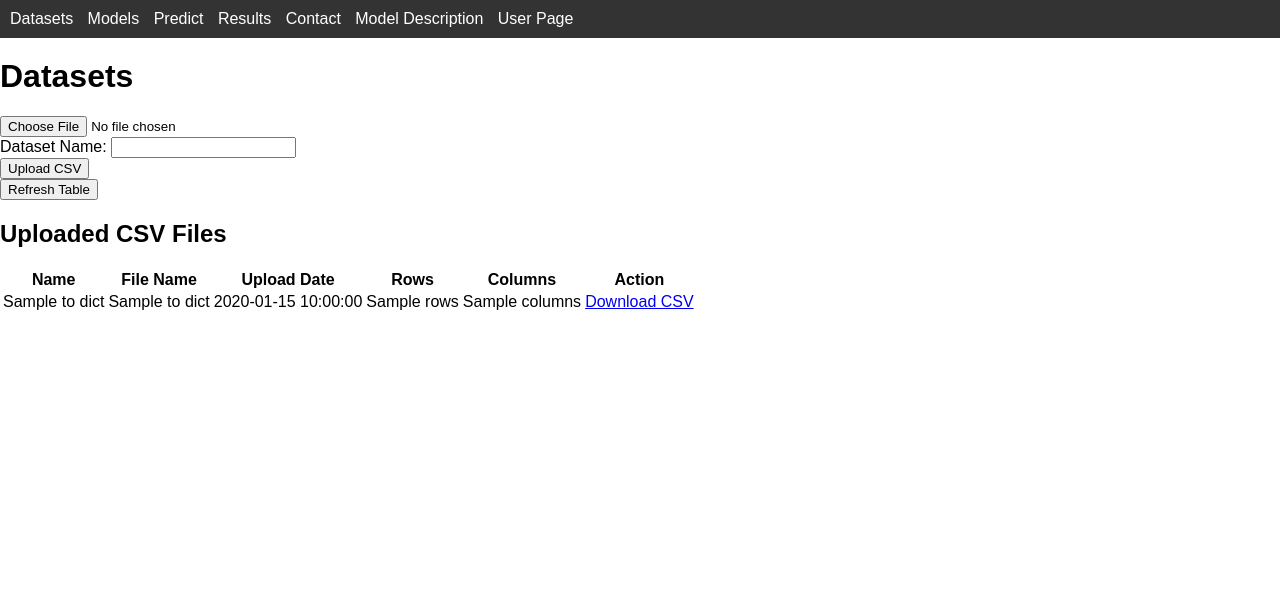
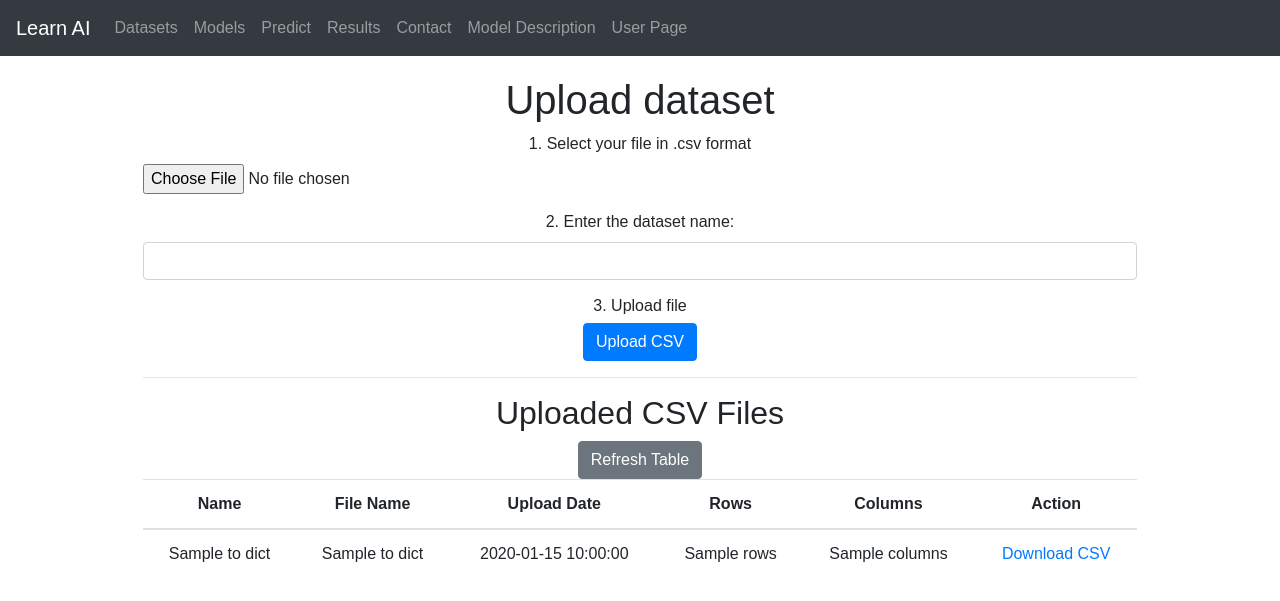
Before and after one commit to Lacia7u7/psychic-giggle, a Flask app: template Forecasting Algorithm/templates/datasets.html in a window 1280 px wide. Shown: the top 601 px of the page. Run offline with Flask 3, Linux system fonts and the light colour scheme; the template is opened without the code that fills it: most values are stand-ins (such as "Sample title", 1, 10 or a date in 2020); some libraries are stand-ins or nearby versions.

Commit message:
estilo en datasets y user page
estilo en datasets y user page

```diff
--- a/Forecasting Algorithm/templates/datasets.html
+++ b/Forecasting Algorithm/templates/datasets.html
@@ -4,29 +4,13 @@
     <meta charset="UTF-8">
     <meta name="viewport" content="width=device-width, initial-scale=1.0">
     <title>Datasets</title>
+    <link rel="stylesheet" href="https://cdnjs.cloudflare.com/ajax/libs/font-awesome/5.15.4/css/all.min.css">
+    <link rel="stylesheet" href="https://maxcdn.bootstrapcdn.com/bootstrap/4.5.2/css/bootstrap.min.css">
     <style>
         body {
             font-family: Arial, sans-serif;
             margin: 0;
             padding: 0;
-        }
-        nav {
-            background-color: #333;
-            color: #fff;
-            padding: 10px;
-        }
-        nav ul {
-            list-style-type: none;
-            padding: 0;
-            margin: 0;
-        }
-        nav ul li {
-            display: inline;
-            margin-right: 10px;
-        }
-        nav ul li a {
-            color: #fff;
-            text-decoration: none;
         }
         h1 {
             margin-top: 20px;
@@ -39,31 +23,60 @@
     </style>
 </head>
 <body>
-<nav>
-    <ul>
-        <li><a href="{{ url_for('datasets') }}">Datasets</a></li>
-        <li><a href="{{ url_for('models') }}">Models</a></li>
-        <li><a href="{{ url_for('predict') }}">Predict</a></li>
-        <li><a href="{{ url_for('results') }}">Results</a></li>
-        <li><a href="{{ url_for('contact') }}">Contact</a></li>
-        <li><a href="{{ url_for('model_description') }}">Model Description</a></li>
-        <li><a href="{{ url_for('user_page') }}">User Page</a></li>
+<nav class="navbar navbar-expand-md navbar-dark bg-dark">
+    <a class="navbar-brand" href="#">Learn AI</a>
+    <button class="navbar-toggler" type="button" data-toggle="collapse" data-target="#navbarNav" aria-controls="navbarNav" aria-expanded="false" aria-label="Toggle navigation">
+        <span class="navbar-toggler-icon"></span>
+    </button>
+    <div class="collapse navbar-collapse" id="navbarNav">
+        <ul class="navbar-nav">
+            <li class="nav-item">
+                <a class="nav-link" href="{{ url_for('datasets') }}">Datasets</a>
+            </li>
+            <li class="nav-item">
+                <a class="nav-link" href="{{ url_for('models') }}">Models</a>
+            </li>
+            <li class="nav-item">
+                <a class="nav-link" href="{{ url_for('predict') }}">Predict</a>
+            </li>
+            <li class="nav-item">
+                <a class="nav-link" href="{{ url_for('results') }}">Results</a>
+            </li>
+            <li class="nav-item">
+                <a class="nav-link" href="{{ url_for('contact') }}">Contact</a>
+            </li>
+            <li class="nav-item">
+                <a class="nav-link" href="{{ url_for('model_description') }}">Model Description</a>
+            </li>
+            <li class="nav-item">
+                <a class="nav-link" href="{{ url_for('user_page') }}">User Page</a>
+            </li>
         </ul>
+    </div>
 </nav>
-<h1>Datasets</h1>
+<div class="container">
+    <h1>Upload dataset</h1>
+
     <form action="{{ url_for('upload_csv') }}" method="post" enctype="multipart/form-data">
-    <input type="file" name="file" accept=".csv" required>
-    <br>
-    <label for="dataset_name">Dataset Name:</label>
-    <input type="text" id="dataset_name" name="dataset_name">
-    <br>
-    <button type="submit">Upload CSV</button>
+        <div class="form-group">
+            <label for="file">1. Select your file in .csv format</label>
+            <input type="file" name="file" class="form-control-file" accept=".csv" required>
+        </div>
+        <div class="form-group">
+            <label for="dataset_name">2. Enter the dataset name:</label>
+            <input type="text" id="dataset_name" name="dataset_name" class="form-control" required>
+        </div>
+        <h6>3. Upload file</h6>
+        <button type="submit" class="btn btn-primary">Upload CSV</button>
     </form>
+    <hr>
+    <h2>Uploaded CSV Files</h2>
     <form action="{{ url_for('refresh_datasets') }}" method="get">
-    <button type="submit">Refresh Table</button>
+        <button type="submit" class="btn btn-secondary">Refresh Table</button>
     </form>
-<h2>Uploaded CSV Files</h2>
-<table>
+    <div class="table-responsive">
+        <table class="table">
+            <thead>
                 <tr>
                     <th>Name</th>
                     <th>File Name</th>
@@ -72,6 +85,8 @@
                     <th>Columns</th>
                     <th>Action</th>
                 </tr>
+            </thead>
+            <tbody>
                 {% for dataset in datasets %}
                 {% set dataset_dict = dataset.to_dict() %}
                 <tr>
@@ -83,6 +98,13 @@
                     <td><a href="{{ dataset_dict['file_url'] }}">Download CSV</a></td>
                 </tr>
                 {% endfor %}
+            </tbody>
         </table>
+    </div>
+</div>
+
+<script src="https://code.jquery.com/jquery-3.5.1.slim.min.js"></script>
+<script src="https://cdn.jsdelivr.net/npm/@popperjs/core@2.5.4/dist/umd/popper.min.js"></script>
+<script src="https://stackpath.bootstrapcdn.com/bootstrap/4.5.2/js/bootstrap.min.js"></script>
 </body>
 </html>
```
Also changed, not shown: Forecasting Algorithm/templates/user_page.html (+36 -28 lines), 1 other file. Lines whose indentation alone changed are shown as unchanged.
